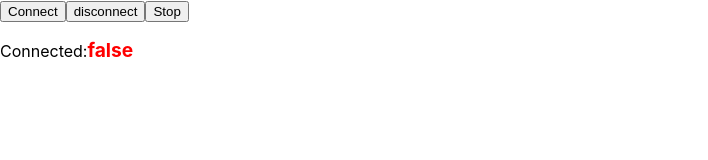
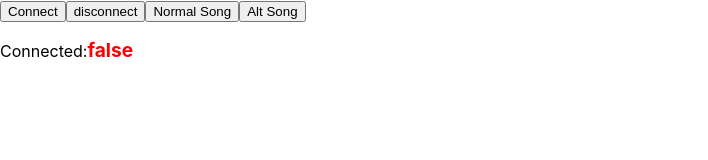
Before and after one commit to CG2271-PRRJ/web-joystick, a React (Create React App) app in the folder webapp/my-app/: page / in a window 1280 px wide. Shown: the top 160 px of the page, without its empty margins (0-708 px from the left). Built offline with nearby package versions, Linux system fonts and the light colour scheme.

Commit message:
Added change button for normal music and alt music

```diff
--- a/webapp/my-app/src/App.js
+++ b/webapp/my-app/src/App.js
@@ -159,7 +159,8 @@ function App() {
       <>
         <button onClick={startConnect}>Connect</button>
         <button onClick={disconnect}>disconnect</button>
-        <button onClick={() => setBignum(112)}>Stop</button>
+        <button onClick={() => setBignum(225)}>Normal Song</button>
+        <button onClick={() => setBignum(226)}>Alt Song</button>
         <p>
             Connected:
             <span style={{ color: isConnected ? "green" : "red",
```
